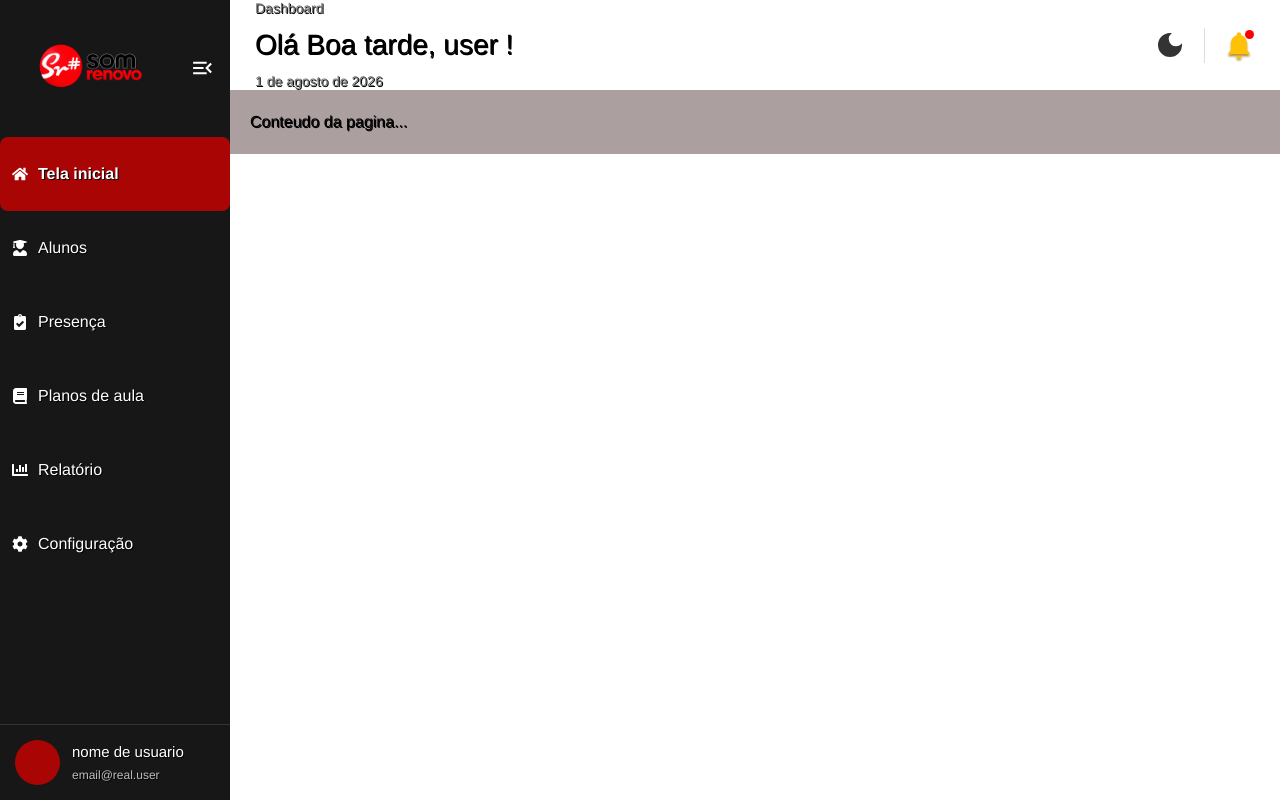
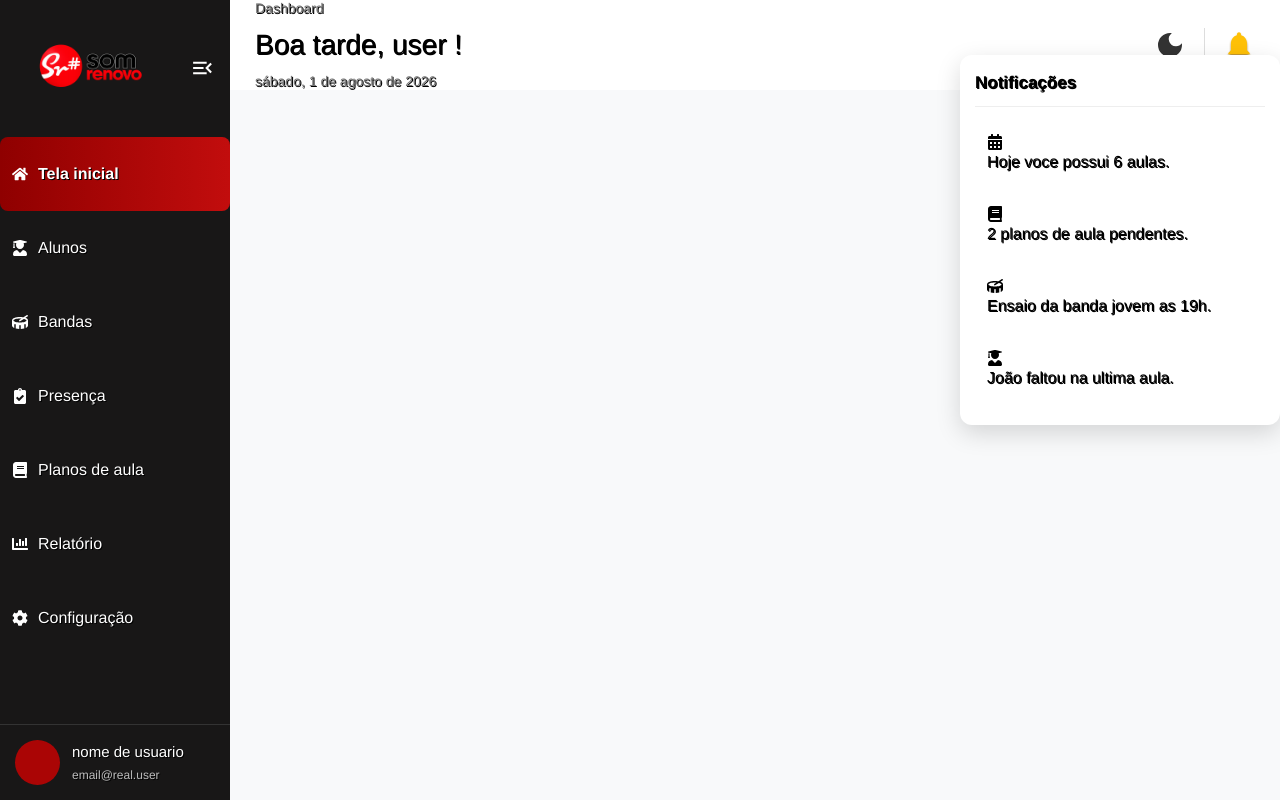
Before and after one commit to inteligencia14somrenovo-afk/softwareSR, a React (Vite) app in the folder frontend/: page / in a window 1280 px wide. Both pictures are taken after a click on the button 1239 px from the left and 45 px from the top of the page. Built offline with nearby package versions, Linux system fonts and the light colour scheme.

Commit message:
Atualizações em Sidebar, header e começo de pages

```diff
--- a/frontend/src/App.jsx
+++ b/frontend/src/App.jsx
@@ -1,6 +1,4 @@
-import Login from "./components/Login/Login";
-import Dashboard from "./pages/Dashboard";
-import Sidebar from "./components/Sidebar/Sidebar";
+import Dashboard from "./layouts/Dashboard";
 import "./App.css";
 
 function App() {
--- a/frontend/src/components/Header/Header.css
+++ b/frontend/src/components/Header/Header.css
@@ -4,7 +4,7 @@
     display: flex;
     justify-content: space-between;
     align-items: center;
-    padding: 0 25px;
+    padding: 20px 25px;
 }
 
 .header-left {
@@ -32,6 +32,7 @@
     display: flex;
     align-items: center;
     gap: 18px;
+    position: relative;
 }
 
 .header-icon {
@@ -96,3 +97,36 @@
     width: 1px;
     background-color: #ddd;
 }
+
+.notification-panel {
+    position: absolute;
+    top: 55px;
+    right: 0;
+
+    width: 320px;
+    background: #fff;
+    border-radius: 12px;
+    box-shadow: 0 8px 25px rgba(0, 0, 0, 0.15);
+    padding: 15px;
+    z-index: 1000;
+}
+
+.notification-panel h3 {
+    font-size: 17px;
+    font-weight: 600;
+    margin-bottom: 15px;
+    padding-bottom: 10px;
+    border-bottom: 1px solid #eee;
+}
+
+.notification-item {
+    padding: 12px;
+    border-radius: 8px;
+    margin-bottom: 8px;
+    transition: 0.2s;
+    cursor: pointer;
+}
+
+.notification-item:hover {
+    background: #f5f5f5;
+}
--- a/frontend/src/components/Header/Header.jsx
+++ b/frontend/src/components/Header/Header.jsx
@@ -1,26 +1,35 @@
-import React from 'react'
+import { useState } from "react";
 import { MdDarkMode, MdNotifications } from 'react-icons/md';
+import { FaCalendarAlt } from "@react-icons/all-files/fa/FaCalendarAlt";
+import { FaUserGraduate } from "@react-icons/all-files/fa/FaUserGraduate";
+import { FaDrum } from "@react-icons/all-files/fa/FaDrum";
+import { FaBook } from "@react-icons/all-files/fa/FaBook";
+
 import "./Header.css";
 
 const Header = () => {
+
+  const [showNotifications, setShowNotifications] = useState(false);
 
   const horaAtual = new Date().getHours();
 
     let saudacao;
 
     if (horaAtual < 12) {
-      saudacao = " Olá Bom dia";
+      saudacao = "Bom dia";
     } else if (horaAtual < 18) {
-      saudacao = "Olá Boa tarde";
+      saudacao = "Boa tarde";
     } else {
-      saudacao = "Olá Boa noite";
+      saudacao = "Boa noite";
     }
 
     const dataAtual = new Date().toLocaleDateString("pt-BR", {
+      weekday: "long",
       day: "numeric",
       month: "long",
       year: "numeric"
     });
+
 
     const usuario = "user";
 
@@ -47,13 +56,39 @@ const Header = () => {
 
        <button
        className="header-icon
-       notification">
+       notification"
+       onClick={() => setShowNotifications(!showNotifications)}>
           <MdNotifications />
-          <span></span>
        </button>
 
 
       </div>
+
+{showNotifications && (
+  <div className="notification-panel">
+
+    <h3>Notificações</h3>
+    <div className="notification-item">
+      <FaCalendarAlt />
+      Hoje voce possui 6 aulas.
+    </div>
+
+    <div className="notification-item">
+      <FaBook />
+      2 planos de aula pendentes.
+    </div>
+
+    <div className="notification-item">
+      <FaDrum />
+      Ensaio da banda jovem as 19h.
+    </div>
+
+    <div className="notification-item">
+    <FaUserGraduate />
+      João faltou na ultima aula.
+    </div>
+  </div>
+)}
 
     </header>
   );
--- a/frontend/src/components/Login/Login.jsx
+++ b/frontend/src/components/Login/Login.jsx
@@ -87,4 +87,4 @@ const Login = () => {
   )
 }
 
-export default Login
+export default Login;
--- a/frontend/src/components/Sidebar/Sidebar.css
+++ b/frontend/src/components/Sidebar/Sidebar.css
@@ -87,7 +87,8 @@ nav a {
 }
 
 .sidebar a.active {
-    background-color: #aa0505;
+
+    background: linear-gradient(90deg, #8f0000, #c20d0d);
     font-weight: bold;
 }
 
--- a/frontend/src/components/Sidebar/Sidebar.jsx
+++ b/frontend/src/components/Sidebar/Sidebar.jsx
@@ -4,11 +4,12 @@ import { FaClipboardCheck } from "@react-icons/all-files/fa/FaClipboardCheck";
 import { FaBook } from "@react-icons/all-files/fa/FaBook";
 import { FaChartBar } from "@react-icons/all-files/fa/FaChartBar";
 import { FaCog } from "@react-icons/all-files/fa/FaCog";
+import { FaDrum } from "@react-icons/all-files/fa/FaDrum";
 
 import "./Sidebar.css";
 import logo from "../../assets/logo.png";
 import { useState } from "react";
-import { MdMenu, MdMenuOpen } from "react-icons/md";
+import { MdMenu, MdMenuOpen, MdGroups } from "react-icons/md";
 
 
 const Sidebar = () => {
@@ -49,6 +50,12 @@ const Sidebar = () => {
           <span>Alunos</span> }
         </a>
 
+         <a href="#">
+          <FaDrum />
+           {!collapsed &&
+          <span>Bandas</span> }
+        </a>
+
         <a href="#">
           <FaClipboardCheck />
            {!collapsed &&
@@ -72,6 +79,7 @@ const Sidebar = () => {
            {!collapsed &&
           <span>Configuração</span> }
         </a>
+
       </nav>
 
         <div className="profile">
--- a/frontend/src/pages/Dashboard.css
+++ b/frontend/src/layouts/Dashboard.css
@@ -1,14 +1,17 @@
 .dashboard {
     display: flex;
+    min-height: 100vh;
 }
 
 
 .main {
     flex: 1;
+    display: flex;
+    flex-direction: column;
 }
 
 .content {
     flex: 1;
-    background-color: #ac9f9f;
+    background-color: #f8f9fa;
     padding: 20px;
 }
--- a/frontend/src/pages/Dashboard.jsx
+++ b/frontend/src/layouts/Dashboard.jsx
@@ -2,6 +2,7 @@ import React from 'react';
 import "./Dashboard.css";
 import Sidebar from '../components/Sidebar/Sidebar';
 import Header from '../components/Header/Header';
+import TelaInicial from '../pages/TelaInicial/TelaInicial';
 
 const Dashboard = () => {
 
@@ -15,13 +16,10 @@ const Dashboard = () => {
         <Sidebar />
 
     <div className="main">
-
          <Header />
 
-         <div className="content">
-            <p>
-                Conteudo da pagina...
-            </p>
+    <div className="content">
+        <TelaInicial />
          </div>
      </div>
     </div>
@@ -29,4 +27,4 @@ const Dashboard = () => {
 }
 
 
-export default Dashboard
+export default Dashboard;
--- a/frontend/src/main.jsx
+++ b/frontend/src/main.jsx
@@ -2,10 +2,7 @@ import { StrictMode } from 'react'
 import { createRoot } from 'react-dom/client'
 import './index.css'
 import App from './App.jsx'
-import Login from './components/Login/Login.jsx'
-import Dashboard from './pages/Dashboard.jsx'
-import Sidebar from './components/Sidebar/Sidebar.jsx'
-import Header from './components/Header/Header.jsx'
+
 
 createRoot(document.getElementById('root')).render(
   <StrictMode>
--- /dev/null
+++ b/frontend/src/pages/TelaInicial/TelaInicial.jsx
@@ -0,0 +1,11 @@
+import React from "react";
+
+const TelaInicial = () => {
+  return (
+    <div>
+
+    </div>
+  )
+}
+
+export default TelaInicial;
```
Also changed, not shown: frontend/src/pages/TelaInicial/TelaInicial.css (added).
